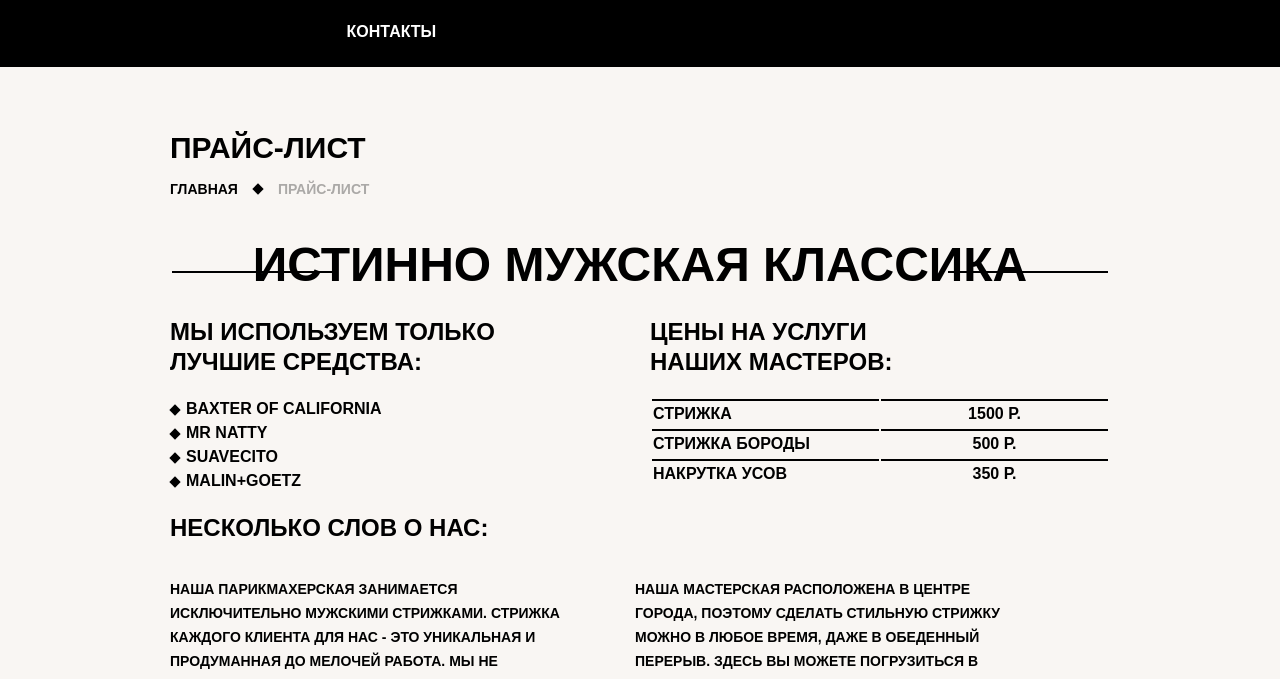
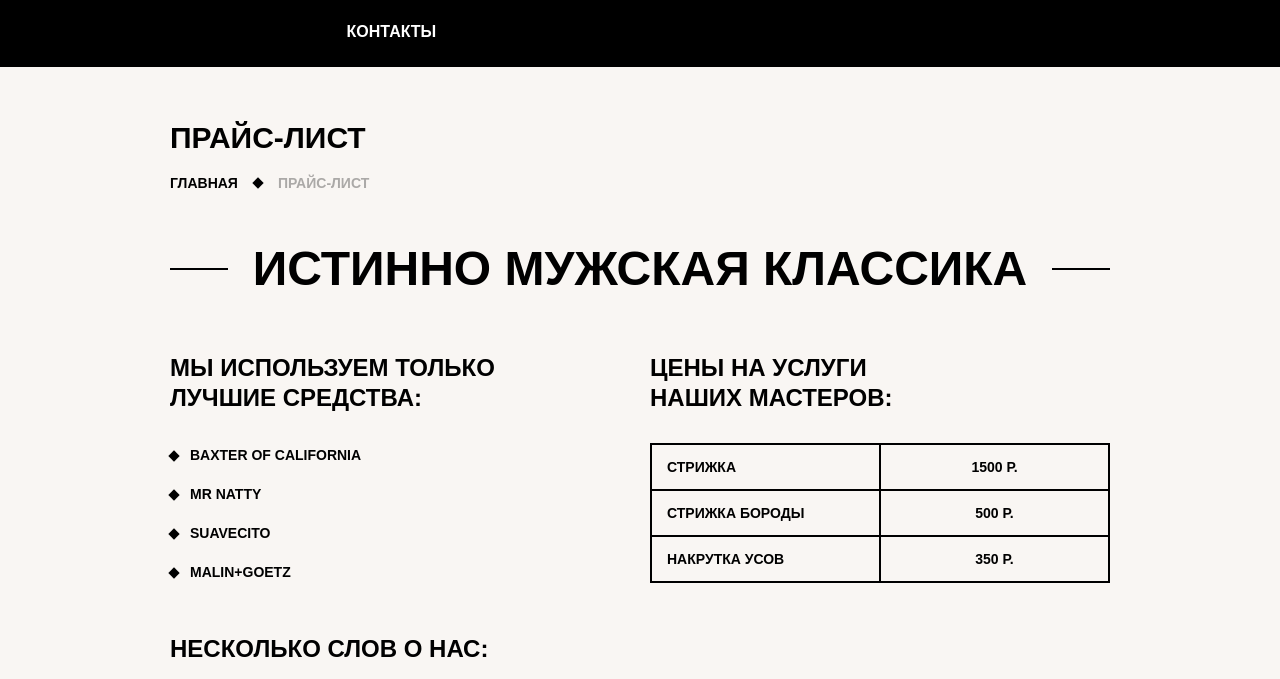
Before and after one commit to justbenya/basic-barbershop, a plain HTML site: page price.html in a window 1280 px wide. Shown: the part 73-752 px from the top of the page. Drawn offline with Linux system fonts and the light colour scheme.

Commit message:
Изменил на бэм структуру страницу прайс-листа.

```diff
--- a/css/style.css
+++ b/css/style.css
@@ -555,48 +555,134 @@ input[type="radio"].visually-hidden {
   padding: 23px 20px;
 }
 
-.page-title {
-  font-size: 30px;
-  line-height: 42px;
+.inner-page .main-navigation__menu-wrapper {
+  margin-bottom: 50px;
+}
+
+.heading {
   padding: 0;
-  padding-bottom: 8px;
   margin: 0;
 }
 
-.page-title--center {
-  position: relative;
+.heading--level-1 {
+  font-size: 30px;
+  line-height: 42px;
+  margin-bottom: 12px;
+}
+
+.heading--level-2 {
+  font-size: 24px;
+  line-height: 30px;
+  margin-bottom: 30px;
+}
+
+.heading--big {
+  display: flex;
+  align-items: center;
+
+  margin-top: 50px;
+  margin-bottom: 60px;
+
   font-size: 48px;
   line-height: 48px;
   text-align: center;
-  vertical-align: middle;
 }
 
-.page-title--center::after {
+.heading--big::before,
+.heading--big::after {
+  content: "";
+  flex-grow: 1;
+  flex-shrink: 0;
+  width: 50px;
+  height: 2px;
+  background: #000000;
+}
+
+.heading--big::before {
+  margin-right: 25px
+}
+
+.heading--big::after {
+  margin-left: 25px;
+}
+
+.custom-list {
+  margin: 14px 0;
+  padding: 0;
+  list-style: none;
+
+  font-size: 14px;
+  line-height: 24px;
+}
+
+.custom-list__item {
+  position: relative;
+  margin-bottom: 15px;
+  padding-left: 20px;
+}
+
+.custom-list__item::before {
   content: "";
   position: absolute;
+  top: 9px;
+  left: 0px;
+  width: 8px;
+  height: 8px;
 
-  top: 30px;
-  left: 2px;
-  width: 160px;
-  height: 2px;
-
-  background-image: url("../img/h-line.png");
-  background-position: 0 0;
-  background-repeat: no-repeat;
+  background-color: #000000;
+  transform: rotate(45deg);
 }
 
-.page-title--center::before {
+.page-list {
+  width: 400px;
+}
+
+.page-list__list {
+  margin: 0;
+  padding: 0;
+  list-style: none;
+  font-size: 14px;
+  line-height: 24px;
+}
+
+.page-list__title {
+  font-size: 24px;
+  line-height: 30px;
+}
+
+.page-list__title--indent {
+  margin-bottom: 30px;
+}
+
+.page-list__item--indent {
+  margin-bottom: 10px;
+}
+
+.page-list__item {
+  position: relative;
+  vertical-align: middle;
+  padding-left: 25px;
+}
+
+.page-list__item::before {
   content: "";
   position: absolute;
+  top: 9px;
+  left: 1px;
+  width: 8px;
+  height: 8px;
 
-  top: 30px;
-  right: 2px;
-  width: 160px;
-  height: 2px;
+  background-color: #000000;
+  transform: rotate(45deg);
+}
 
-  background-image: url("../img/h-line.png");
-  background-position: 0 0;
-  background-repeat: no-repeat;
+.page-list__title {
+  font-size: 24px;
+  line-height: 30px;
+}
+
+.page-list__title--indent {
+  margin-bottom: 30px;
 }
 
 .breadcrumbs {
@@ -671,7 +757,33 @@ input[type="radio"].visually-hidden {
 .item-column {
   display: flex;
   flex-direction: row;
+  flex-wrap: wrap;
   justify-content: space-between;
+  margin: 35px 0;
+}
+
+.item-column__wrapper:first-child {
+  margin-top: 0;
+  margin-bottom: 0;
+}
+
+.item-column__heading {
+  width: 460px;
+  margin-top: 0;
+  margin-right: 460px;
+  margin-right: calc(100% - 460px);
+}
+
+.item-column__wrapper {
+  width: 460px;
+}
+
+.item-column__text {
+  padding: 0;
+  margin: 0;
+  font-size: 14px;
+  line-height: 24px;
+  padding-right: 80px;
 }
 
 .product__description {
@@ -717,43 +829,37 @@ input[type="radio"].visually-hidden {
   background-color: #e5e5e5;
 }
 
-.about-us__wrapper {
-  display: flex;
-  justify-content: space-between;
-  flex-wrap: wrap;
+.custom-table {
+  border-collapse: collapse;
+  width: 100%;
   font-size: 14px;
   line-height: 24px;
 }
 
-.about-us__title {
-  font-size: 24px;
-  line-height: 30px;
+.custom-table__item {
+  width: 50%;
+  padding: 10px 15px;
+  border: 2px solid #000000;
 }
 
-.about-us__left {
-  width: 400px;
-}
-
-.about-us__right {
-  width: 380px;
-  padding-right: 95px;
-}
-
-.custom-table {
-  width: 460px;
+.custom-table__item:last-child {
+  text-align: center;
 }
 
 .custom-table__title {
   font-size: 24px;
   line-height: 30px;
+  margin-bottom: 35px;
 }
 
 .custom-table__table {
   width: 100%;
+  border-collapse: collapse;
 }
 
 .custom-table__table td {
-  border-top: 2px solid #000000;
+  padding: 10px 15px;
+  border: 2px solid #000000;
 }
 
 .custom-table__table td {
@@ -764,39 +870,20 @@ input[type="radio"].visually-hidden {
   text-align: center;
 }
 
-.page-list {
-  width: 400px;
+.inner-page .main-footer {
+  margin-top: 80px;
+  background-image:
+   linear-gradient(to bottom, #000000, transparent),
+   url("img/pattern-dark.png");
+ background-size: 10px 40px, auto;
+ background-position: 0 0;
+ background-repeat: repeat-x, repeat;
 }
 
-.page-list__title {
-  font-size: 24px;
-  line-height: 30px;
+.catalog__list {
+  display: flex;
+  flex-wrap: wrap;
+  list-style: none;
+  padding: 0;
+  margin: 0;
 }
-
-.page-list__list {
-  margin: 0;
-  padding: 0;
-  list-style: none;
-}
-
-.page-list__item {
-  position: relative;
-  vertical-align: middle;
-  padding-left: 16px;
-}
-
-.page-list__item::before {
-  content: "";
-  position: absolute;
-  top: 9px;
-  left: 1px;
-  width: 8px;
-  height: 8px;
-
-  background-color: #000000;
-  transform: rotate(45deg);
-}
-
-.inner-page .main-footer {
-  margin-top: 45px;
-}
--- a/price.html
+++ b/price.html
@@ -29,62 +29,63 @@
 
     <main class="container">
 
-      <h1 class="page-title">Прайс-лист</h1>
+      <h1 class="heading  heading--level-1">Прайс-лист</h1>
       <ul class="breadcrumbs">
         <li><a class="breadcrumbs__item" href="index.html">Главная</a></li>
         <li><a class="breadcrumbs__item--selected">Прайс-лист</a></li>
       </ul>
 
-      <h2 class="page-title page-title--center">Истинно мужская классика</h2>
+      <h2 class="heading  heading--level-2  heading--big">Истинно мужская классика</h2>
 
       <div class="item-column">
-        <section class="page-list">
-          <h2 class="page-list__title">МЫ ИСПОЛЬЗУЕМ ТОЛЬКО <br>
-            ЛУЧШИЕ СРЕДСТВА:</h2>
-          <ul class="page-list__list">
-            <li class="page-list__item">Baxter of California</li>
-            <li class="page-list__item">Mr Natty</li>
-            <li class="page-list__item">Suavecito</li>
-            <li class="page-list__item">Malin+Goetz</li>
+        <div class="item-column__wrapper">
+          <h2 class="heading  heading--level-2">МЫ ИСПОЛЬЗУЕМ ТОЛЬКО<br>ЛУЧШИЕ СРЕДСТВА:</h2>
+          <ul class="custom-list">
+            <li class="custom-list__item">Baxter of California</li>
+            <li class="custom-list__item">Mr Natty</li>
+            <li class="custom-list__item">Suavecito</li>
+            <li class="custom-list__item">Malin+Goetz</li>
           </ul>
-        </section>
-
-        <section class="custom-table">
-          <h2 class="custom-table__title">ЦЕНЫ НА УСЛУГИ <br>НАШИХ МАСТЕРОВ:</h2>
-          <table class="custom-table__table">
+        </div>
+        <div class="item-column__wrapper">
+          <h2 class="heading  heading--level-2">ЦЕНЫ НА УСЛУГИ <br>НАШИХ МАСТЕРОВ:</h2>
+          <table class="custom-table">
             <tr>
-              <td>Стрижка</td>
-              <td>1500 р.</td>
+              <td class="custom-table__item">Стрижка</td>
+              <td class="custom-table__item">1500 р.</td>
             </tr>
             <tr>
-              <td>Стрижка бороды</td>
-              <td>500 Р.</td>
+              <td class="custom-table__item">Стрижка бороды</td>
+              <td class="custom-table__item">500 Р.</td>
             </tr>
             <tr>
-              <td>Накрутка усов</td>
-              <td>350 р.</td>
+              <td class="custom-table__item">Накрутка усов</td>
+              <td class="custom-table__item">350 р.</td>
             </tr>
           </table>
-        </section>
+        </div>
       </div>
 
-        <section class="about-us">
-          <h2 class="about-us__title">НЕСКОЛЬКО СЛОВ О НАС:</h2>
-          <div class="about-us__wrapper">
-            <p class="about-us__left">
+      <div class="item-column">
+        <h2 class="heading  heading--level-2  item-column__heading">НЕСКОЛЬКО СЛОВ О НАС:</h2>
+        <div class="item-column__wrapper">
+          <p class="item-column__text">
             Наша парикмахерская занимается исключительно мужскими стрижками.
             Стрижка каждого клиента для нас - это уникальная и продуманная
             до мелочей работа. Мы не работаем на количество, мы делаем качество.
           </p>
-            <p class="about-us__right">
+        </div>
+        <div class="item-column__wrapper">
+          <p class="item-column__text">
             Наша мастерская расположена в центре города, поэтому сделать стильную
             стрижку можно в любое время, даже в обеденный перерыв.
             Здесь вы можете погрузиться в удобную для вас атмосферу,
             чувствовать себя комфортно и свободно!
           </p>
         </div>
-        </section>
+      </div>
     </main>
+
     <footer class="main-footer">
       <div class="container">
           <p class="main-footer__contacts">
```
Also changed, not shown: img/pattern-dark.png (added). Lines whose indentation alone changed are shown as unchanged.
